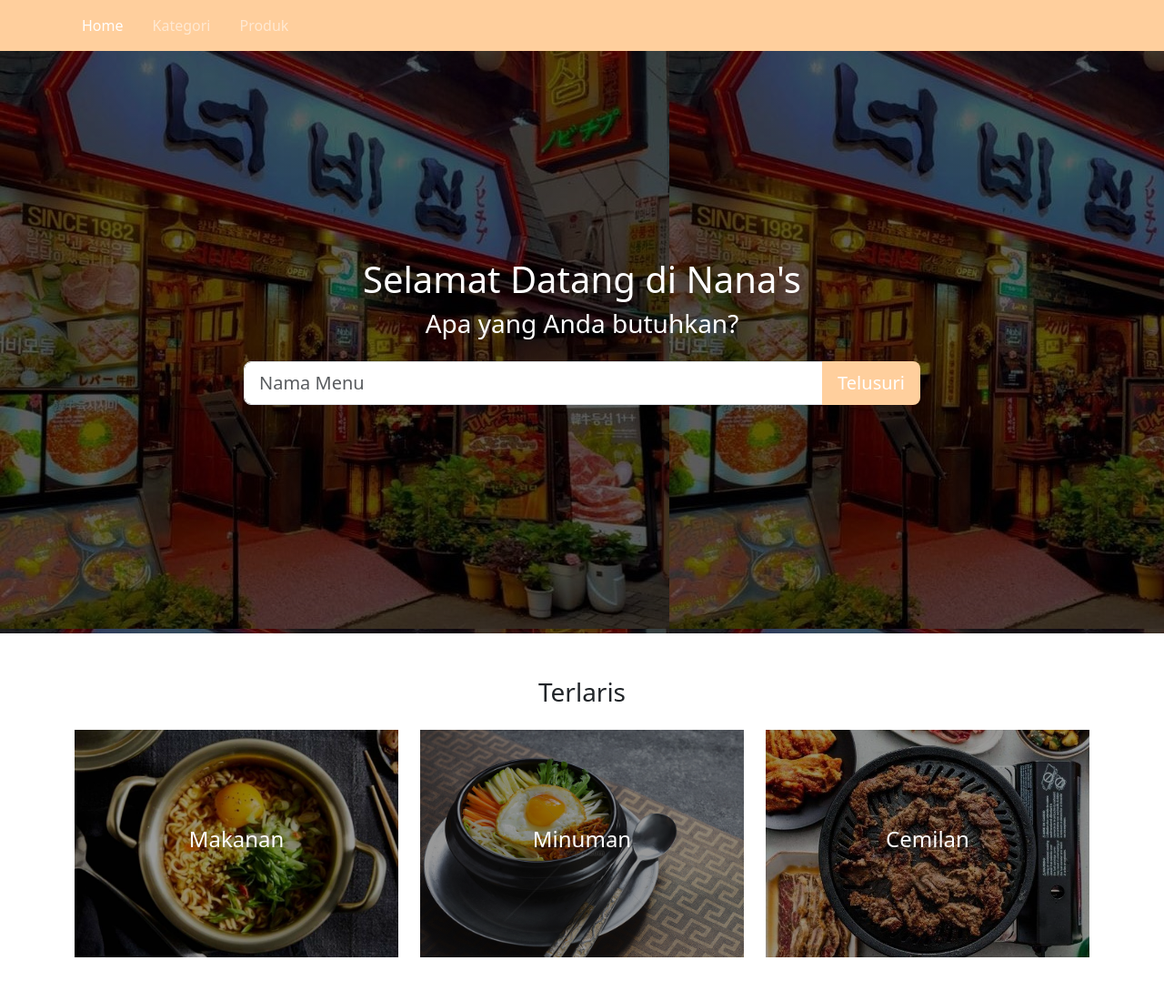
After one commit to MuslimahQurniawati/Project_Uas, a PHP site: page / in a window 1280 px wide. The commit adds this page. Shown: the whole page at 91% size. Run offline with PHP 8.4, Linux system fonts and the light colour scheme; some libraries are stand-ins or nearby versions.

Commit message:
membuat halaman web utama

```diff
--- a/adminpanel/kategori-detail.php
+++ b/adminpanel/kategori-detail.php
@@ -3,7 +3,7 @@ session_start();
 require "../koneksi.php";
 
     $id = $_GET['p'];
-    $query =mysqli_query($con, "SELECT * FROM kategori WHERE id='p'");
+    $query =mysqli_query($con, "SELECT * FROM kategori WHERE id='$id'");
     $data =mysqli_fetch_array($query);
 
 ?>
@@ -84,7 +84,7 @@ require "../koneksi.php";
                 }
 
 
-            if(isset($_PPOST['deleteBtn'])){
+            if(isset($_POST['deleteBtn'])){
                 $queryDelete = mysqli_query($con, "DELETE FROM kategori WHERE id='$id'");
 
                 if($queryDelete){
@@ -102,5 +102,7 @@ require "../koneksi.php";
         ?>
     </div>
     </div>
+
+    <script src="../bootstrap/js/bootstrap.bundle.min.js"></script>
 </body>
 </html>
--- /dev/null
+++ b/css/style.css
@@ -0,0 +1,38 @@
+.warna1 {
+background-color: #FFB38E;
+}
+
+.warna2 {
+    background-color: #FFCF9D;
+}
+
+.warna3 {
+    background-color: #DE8F5F;
+}
+
+.banner{
+    height: 80vh;
+    background: linear-gradient(rgba(0,0,0,0.4), rgba(0,0,0,0.4)), url('../image/gambar-depan.jpg');
+}
+
+.highlighted-kategori{
+    height: 250px;
+
+}
+
+.kategori-makanan{
+    background: linear-gradient(rgba(0,0,0,0.4), rgba(0,0,0,0.4)), url('../image/ramyeon.jpg');
+    background-size: cover ;
+    background-position: center;
+}
+
+.kategori-minuman{
+    background: linear-gradient(rgba(0,0,0,0.4), rgba(0,0,0,0.4)), url('../image/bibimbap.jpg');
+    background-size: cover ;
+    background-position: center;
+}
+.kategori-cemilan{
+    background: linear-gradient(rgba(0,0,0,0.4), rgba(0,0,0,0.4)), url('../image/bulgogi.jpg');
+    background-size: cover ;
+    background-position: center;
+}
--- /dev/null
+++ b/index.php
@@ -0,0 +1,57 @@
+<!DOCTYPE html>
+<html lang="en">
+<head>
+    <meta charset="UTF-8">
+    <meta name="viewport" content="width=device-width, initial-scale=1.0">
+    <title>Nana's | Home</title>
+    <link rel="stylesheet" href="bootstrap/css/bootstrap.min.css">
+    <link rel="stylesheet" href="fontawesome/css/fontawesome.min.css">
+    <link rel="stylesheet" href="css/style.css">
+</head>
+<body>
+    <?php require "navbar.php"; ?>
+    <!-- banner -->
+    <div class="container-fluid banner d-flex align-items-center">
+        <div class="container text-center text-white">
+           <h1>Selamat Datang di Nana's</h1>
+           <h3>Apa yang Anda butuhkan?</h3>
+                <div class="col-md-8 offset-md-2">
+                    <form method="get" action="produk.php">
+                        <div class="input-group input-group-lg my-4">
+                            <input type="text" class="form-control" placeholder="Nama Menu" aria-label="Recipient's username" aria-describedby="basic-addon2" name="keyword">
+                            <button type="submit" class="btn warna2 text-white">Telusuri</button>
+                        </div>
+                    </form>
+                </div>
+        </div>
+    </div>
+
+    <!-- hight fluid -->
+
+    <div class="container-fluid py-5">
+        <div class="container text-center">
+            <h3>Terlaris</h3>
+
+            <div class="row mt-4">
+                <div class="col-4">
+                    <div class="highlighted-kategori kategori-makanan d-flex justify-content-center align-items-center">
+                        <h4 class="text-white">Makanan</h4>
+                    </div>
+                </div>
+                <div class="col-4">
+                    <div class="highlighted-kategori kategori-minuman d-flex justify-content-center align-items-center">
+                        <h4 class="text-white">Minuman</h4>
+                    </div>
+                </div>
+                <div class="col-4">
+                    <div class="highlighted-kategori kategori-cemilan d-flex justify-content-center align-items-center">
+                        <h4 class="text-white">Cemilan</h4>
+                    </div>
+                </div>
+            </div>
+        </div>
+    </div>
+<script src="bootstrap/js/bootstrap.bundle.min.js"></script>
+<script src="fontawesome/js/all.min.js"></script>
+</body>
+</html>
--- /dev/null
+++ b/navbar.php
@@ -0,0 +1,17 @@
+<nav class="navbar navbar-expand-lg  navbar-dark warna2">
+    <div class="container">
+        <div class="collapse navbar-collapse" id="navbarSupportedContent">
+            <ul class="navbar-nav me-auto mb-2 mb-lg-0">
+                <li class="nav-item me-3">
+                    <a class="nav-link active" href="../adminpanel">Home</a>
+                </li>
+                <li class="nav-item me-3">
+                    <a class="nav-link" href="kategori.php">Kategori</a>
+                </li>
+                <li class="nav-item me-3">
+                    <a class="nav-link" href="produk.php">Produk</a>
+                </li>
+            </ul>
+        </div>
+  </div>
+</nav>
```
Also changed, not shown: adminpanel/kategori.php (+5 -5 lines), adminpanel/produk.php (+71 -11 lines), adminpanel/produk_detail.php (added, +56 -0 lines), image/bibimbap.jpg (added), image/bulgogi.jpg (added), image/gambar-depan.jpg (added), image/ramyeon.jpg (added), produk.php (added).
